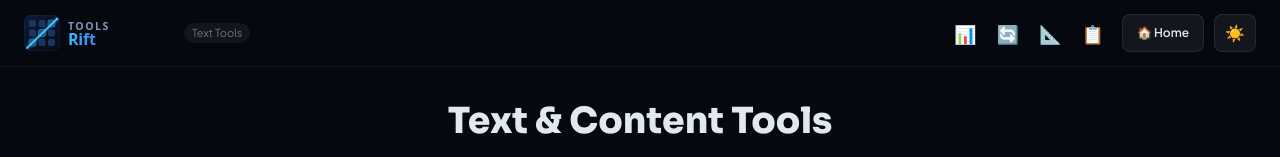
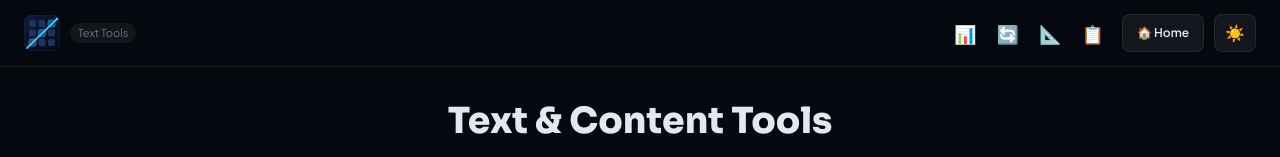
Before and after one commit to toolsrift/toolsrift, a Next.js app: page /text in a window 1280 px wide. Shown: the top 157 px of the page. Built offline with nearby package versions, Linux system fonts and the light colour scheme.

Commit message:
Update toolsrift-text.jsx

```diff
--- a/components/toolsrift-text.jsx
+++ b/components/toolsrift-text.jsx
@@ -2270,7 +2270,7 @@ function Nav() {
   return (
     <nav style={{ display:"flex", justifyContent:"space-between", alignItems:"center", padding:"14px 24px", borderBottom:`1px solid ${C.border}`, position:"sticky", top:0, background:"rgba(6,9,15,0.95)", backdropFilter:"blur(12px)", zIndex:100 }}>
       <a href="https://toolsrift.com" style={{ display:"flex", alignItems:"center", gap:10, textDecoration:"none" }}>
-        <img src="/logo.svg" alt="ToolsRift" style={{height:36}} onError={(e) => { e.target.style.display='none' }}/>
+        <img src="/icon.svg" alt="ToolsRift" style={{height:36}} onError={(e) => { e.target.style.display='none' }}/>
         <span className="tr-nav-badge" style={{ fontSize:11, color:C.muted, background:"rgba(255,255,255,0.05)", padding:"2px 8px", borderRadius:10 }}>Text Tools</span>
       </a>
       <div style={{ display:"flex", gap:6 }}>
```
